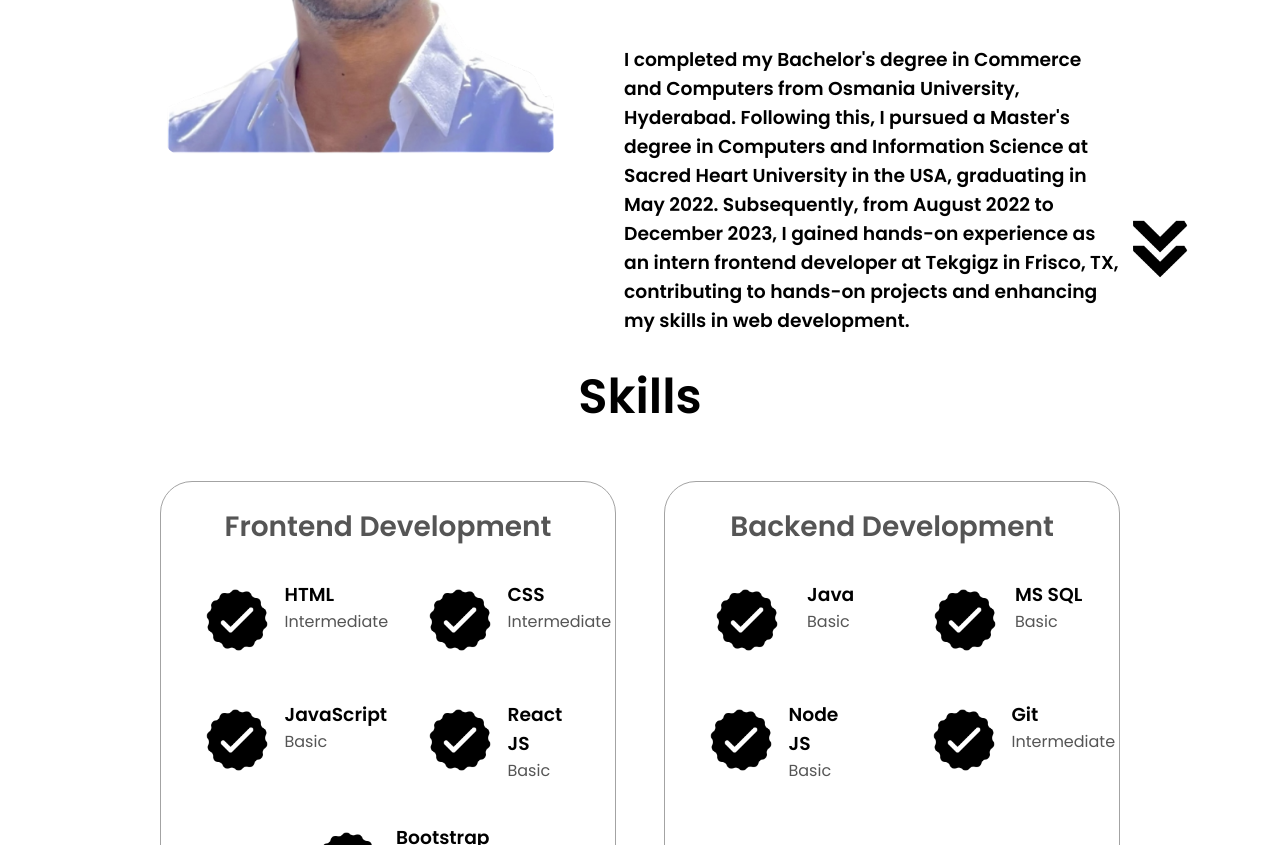
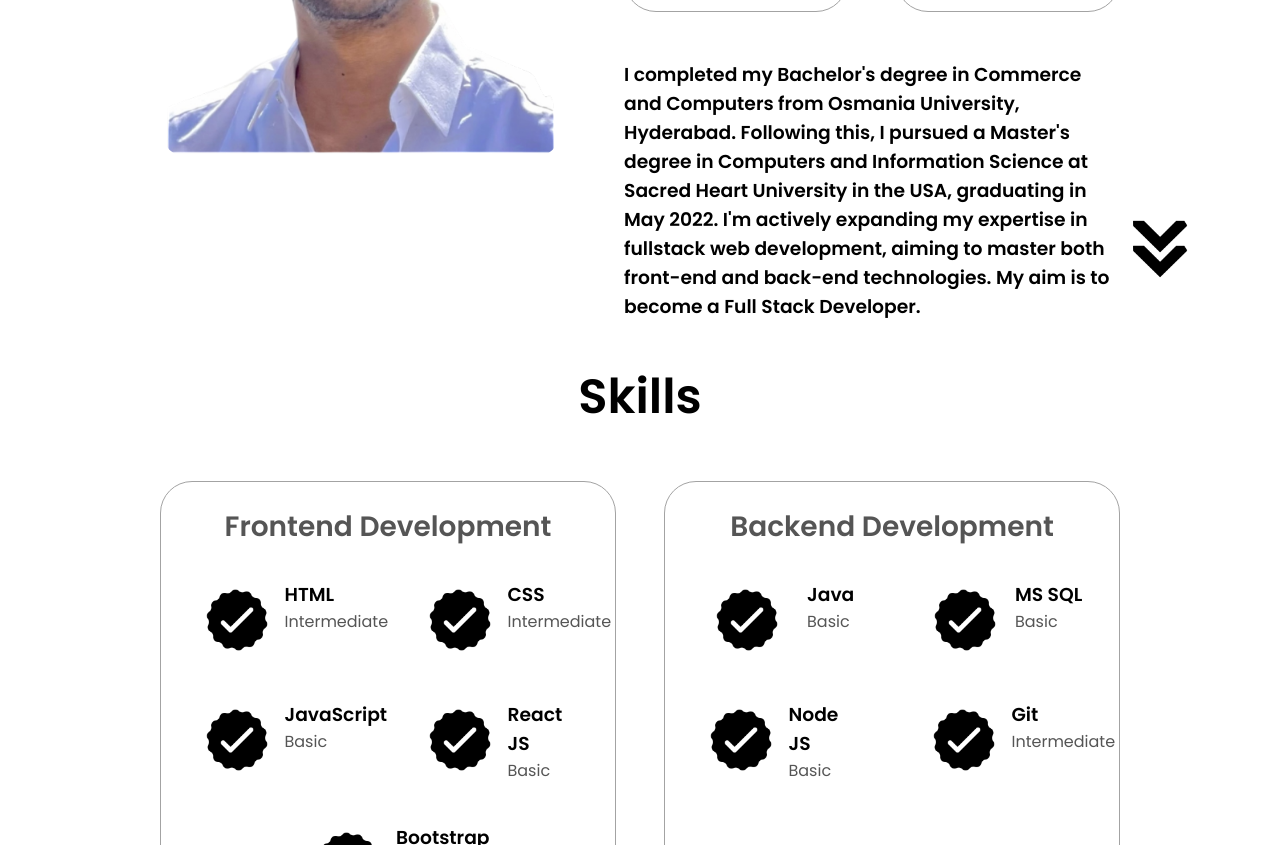
Before and after one commit to vrk1856/vrk, a plain HTML site: page index.html in a window 1280 px wide. Shown: the part 1335-2180 px from the top of the page. Drawn offline with Linux system fonts and the light colour scheme.

Commit message:
Update index.html

```diff
--- a/index.html
+++ b/index.html
@@ -104,7 +104,8 @@
           </div>
           <div class="text-container">
             <h3>
-              I completed my Bachelor's degree in Commerce and Computers from Osmania University, Hyderabad. Following this, I pursued a Master's degree in Computers and Information Science at Sacred Heart University in the USA, graduating in May 2022. Subsequently, from August 2022 to December 2023, I gained hands-on experience as an intern frontend developer at Tekgigz in Frisco, TX, contributing to hands-on projects and enhancing my skills in web development.
+              I completed my Bachelor's degree in Commerce and Computers from Osmania University, Hyderabad. Following this, I pursued a Master's degree in Computers and Information Science at Sacred Heart University in the USA, graduating in May 2022.
+              I'm actively expanding my expertise in fullstack web development, aiming to master both front-end and back-end technologies. My aim is to become a Full Stack Developer.
             </h3>
           </div>
         </div>
```
